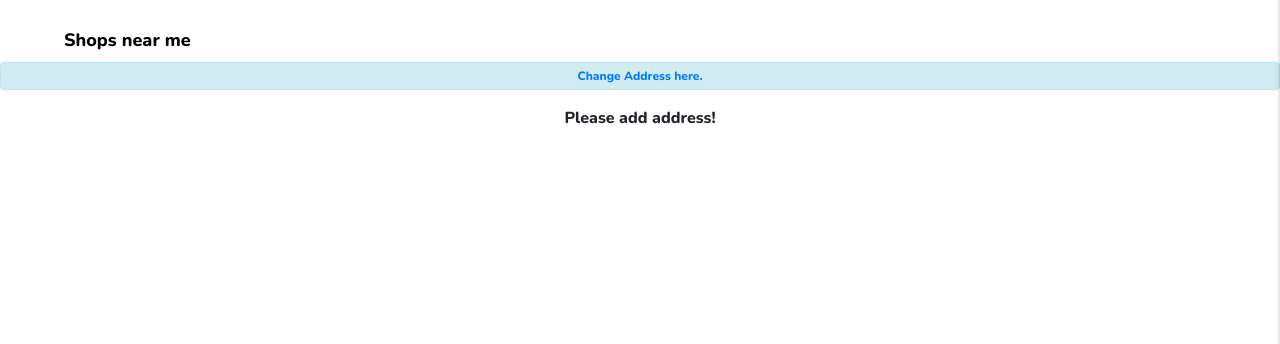
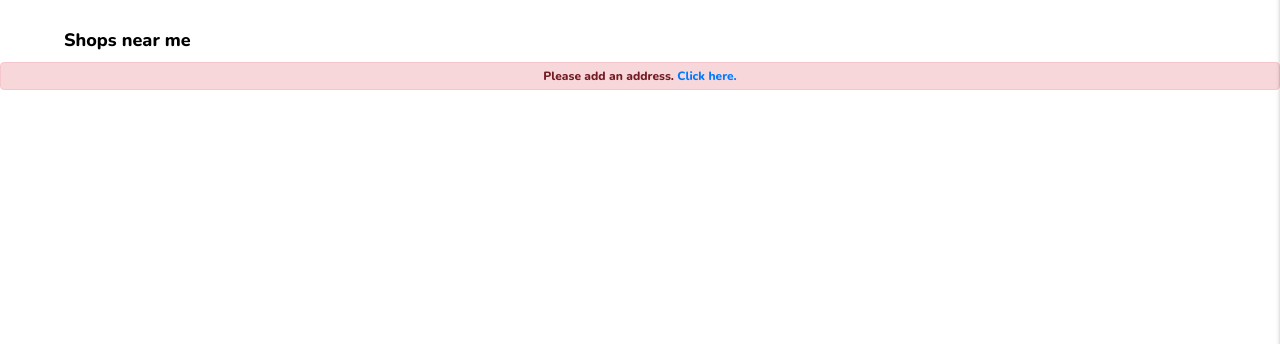
Before and after one commit to vishwaspuri/socors, a Django app: template main/templates/shopsnearme.html in a window 1280 px wide. Shown: the part 76-420 px from the top of the page. Run offline with Django 3.2, Linux system fonts and the light colour scheme; the template is opened without the code that fills it, so the values that code supplies are empty; some libraries are stand-ins or nearby versions.

Commit message:
Update shopsnearme.html

```diff
--- a/main/templates/shopsnearme.html
+++ b/main/templates/shopsnearme.html
@@ -97,20 +97,16 @@
     <div class="content">
 
         <h1 id="h1" class="d-flex align-self-start h1margin mb-0">Shops near me</h1>
-        <div class="alert alert-info pt-1 pb-1" style="font-size: 12px;">
+        <div class="alert alert-info pt-1 pb-1" style="font-size: 12px;" id="change_add">
             {% for a in user.address.all %}
                 {% if a.is_main %}
-                    <span><strong>Currently at {{ address.pincode }}.</strong></span>
+                    <span><strong>Currently at {{ a.area }}, {{ a.city }}.</strong></span>
                 {% endif %}
             {% endfor %}
+            <br>
             <a href="{% url 'user:profile' %}"> Change Address here.</a>
         </div>
-        <!-- if no address added
-        <div class="alert alert-danger pt-1 pb-1" style="font-size: 12px;">
-          <span><strong>Please add an address. </strong></span>
-          <a href="{% url 'user:add-address' %}">Click here.</a>
-        </div>
-        -->
+
         {% if user.address.all.exists %}
         {% for shop in shops %}
             <div class="shop row">
@@ -142,8 +138,13 @@
         </div>
         {% endfor %}
         {% else %}
-            <p>Please add address!</p>
-        {% endif %}
+        <div class="alert alert-danger pt-1 pb-1" style="font-size: 12px;">
+          <span><strong>Please add an address. </strong></span>
+          <a href="{% url 'user:add-address' %}">Click here.</a>
+          <script>
+            document.getElementById('change_add').style.display="none"
+          </script>
+        </div>        {% endif %}
     </div>
     <script
 			  src="https://code.jquery.com/jquery-3.5.1.min.js"
```
